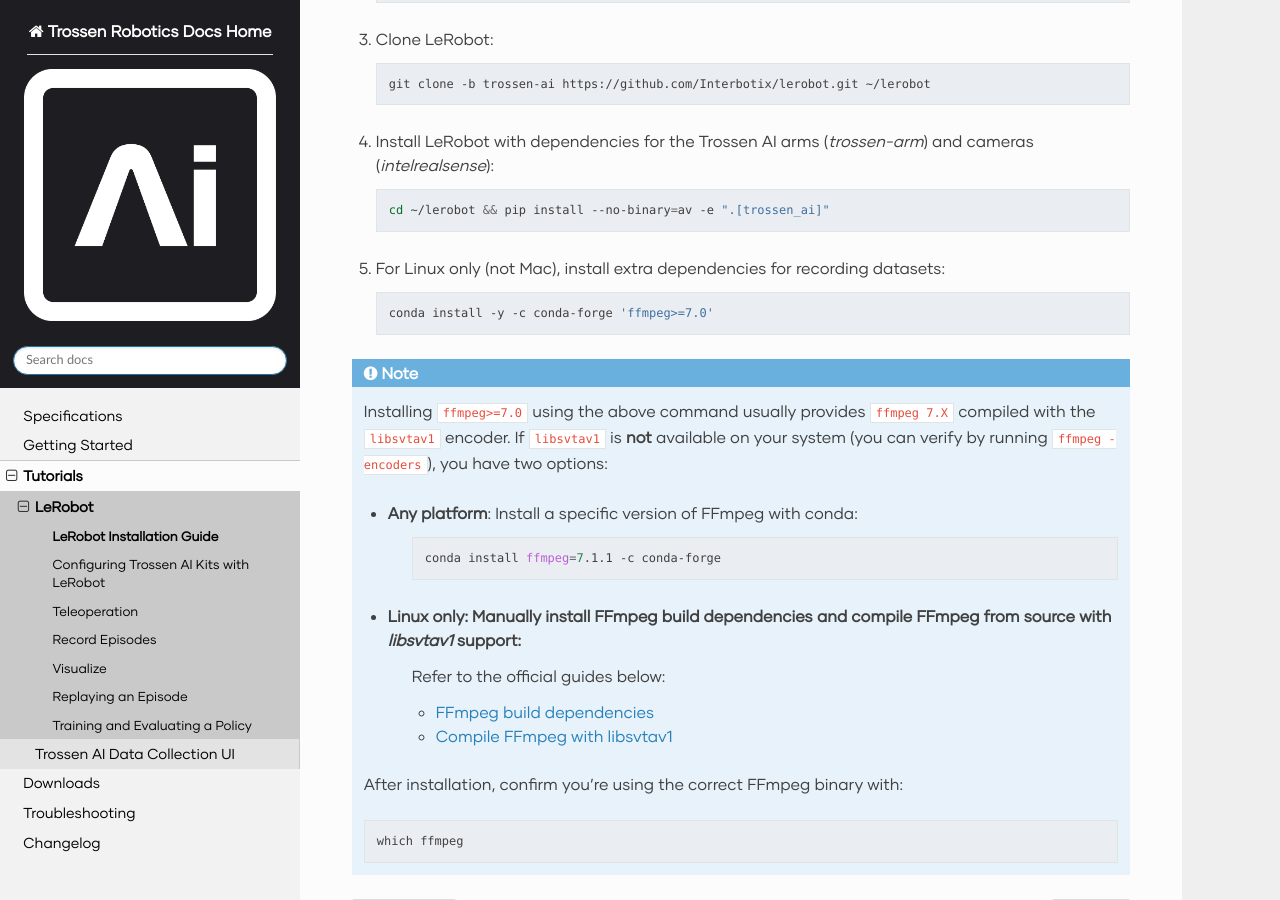
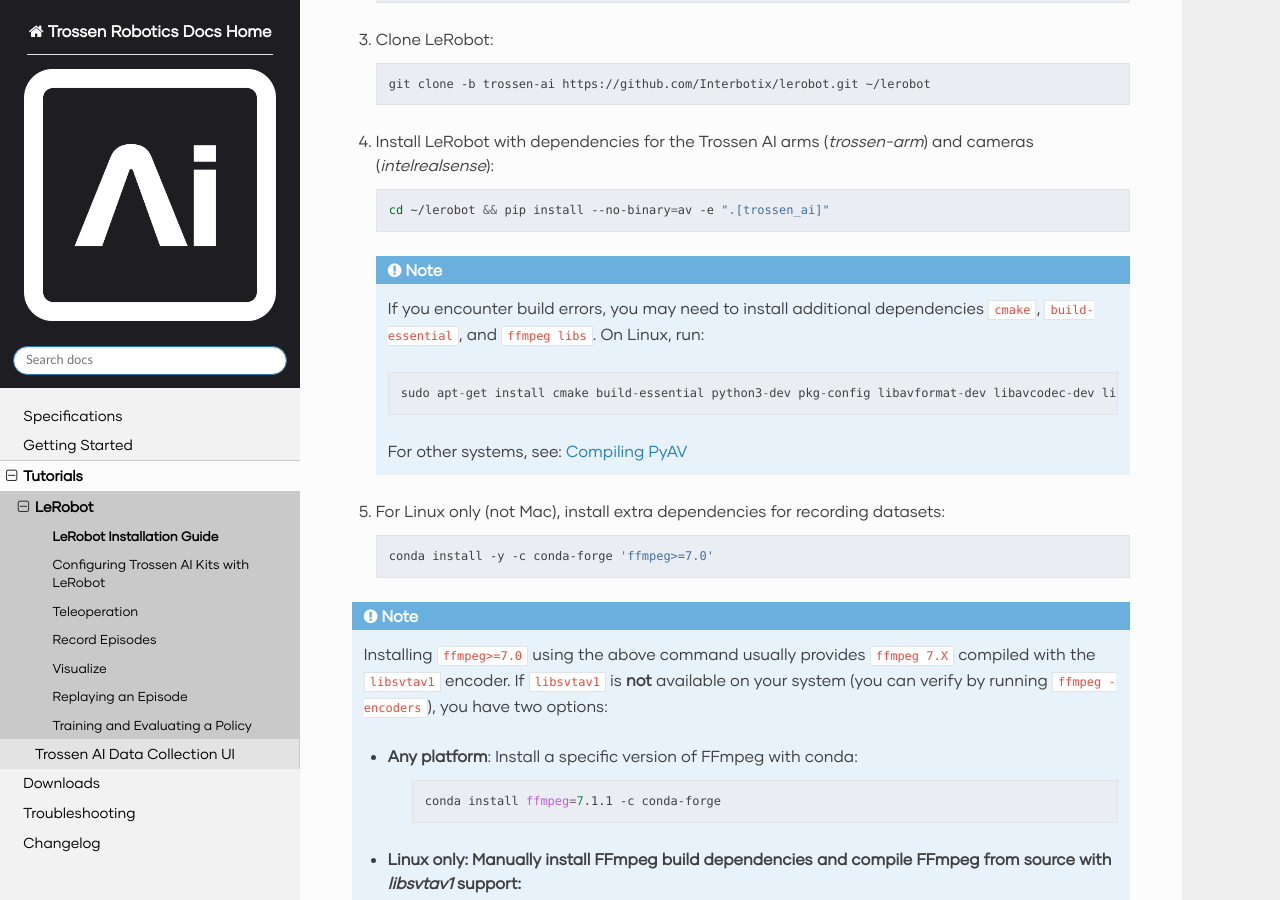
Before and after one commit to TrossenRobotics/trossen_arm, a Sphinx documentation site: the page built from docs/tutorials/lerobot/setup.rst, in a window 1280 px wide and 900 px high, scrolled down 430 px. Built offline with Sphinx 7.4.7 and the Read the Docs theme 3.1.0, drawn with Linux system fonts in a browser that asks for light colours; some web fonts are replaced; pages that are not in the unit, such as notebooks, are missing from menus.

Commit message:
Add troubleshooting instruction for PYAV installation.

```diff
--- a/docs/tutorials/lerobot/setup.rst
+++ b/docs/tutorials/lerobot/setup.rst
@@ -30,6 +30,17 @@ On your computer:
 
       cd ~/lerobot && pip install --no-binary=av -e ".[trossen_ai]"
 
+   .. note::
+
+    If you encounter build errors, you may need to install additional dependencies ``cmake``, ``build-essential``, and ``ffmpeg libs``.
+    On Linux, run:
+
+    .. code-block::
+
+      sudo apt-get install cmake build-essential python3-dev pkg-config libavformat-dev libavcodec-dev libavdevice-dev libavutil-dev libswscale-dev libswresample-dev libavfilter-dev pkg-config
+
+    For other systems, see: `Compiling PyAV <https://pyav.org/docs/develop/overview/installation.html#bring-your-own-ffmpeg>`_
+
 #. For Linux only (not Mac), install extra dependencies for recording datasets:
 
    .. code-block:: bash
```
